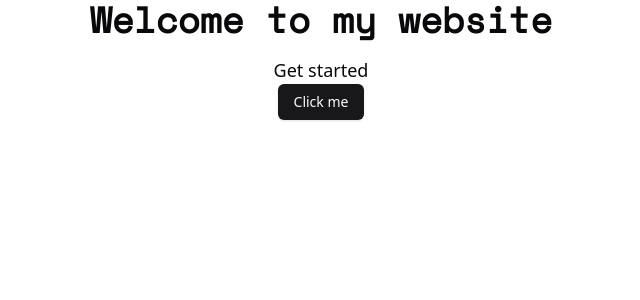
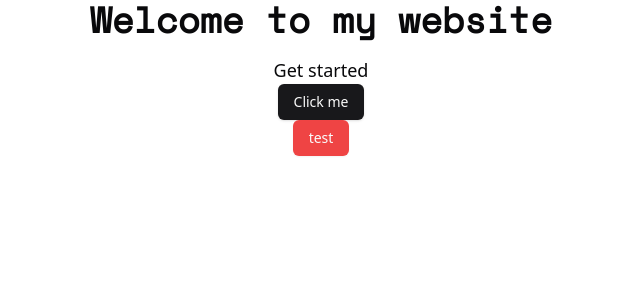
Before and after one commit to nikhilsahni7/nikhilsahni.me, a Next.js app: page / in a window 1280 px wide. Shown: the top 300 px of the page, without its empty margins (319-959 px from the left). Built offline with nearby package versions, Linux system fonts and the light colour scheme.

Commit message:
testing live site changes

```diff
--- a/src/app/page.tsx
+++ b/src/app/page.tsx
@@ -11,6 +11,7 @@ const page = () => {
       <p className="text-lg mt-4">Get started</p>
 
       <Button>Click me</Button>
+      <Button variant={"destructive"}>test</Button>
     </div>
   );
 };
```
